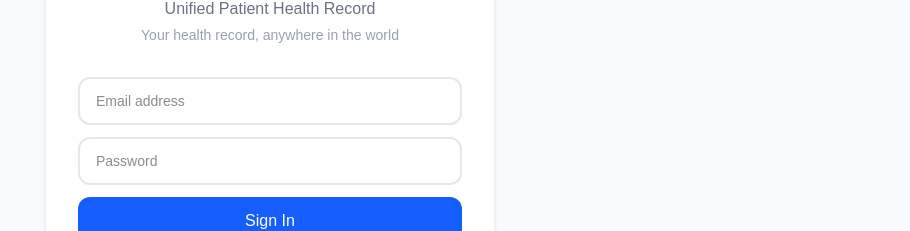
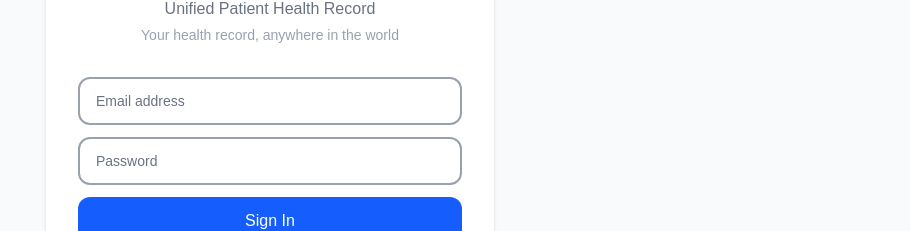
Before and after one commit to Progress21-tech/I-solutions, a Next.js app in the folder mediconnect-uphr/: page /login in a window 1280 px wide. Shown: the part 213-444 px from the top of the page, without its empty margins (370-1280 px from the left). Built offline with nearby package versions, Linux system fonts and the light colour scheme; no server answers.

Commit message:
Update page.tsx

```diff
--- a/mediconnect-uphr/app/(auth)/login/page.tsx
+++ b/mediconnect-uphr/app/(auth)/login/page.tsx
@@ -59,7 +59,6 @@ export default function LoginPage() {
       if (data.user) {
         router.push('/register/role')
       }
-
     } else {
       const { data, error } = await supabase.auth.signInWithPassword({
         email,
@@ -92,17 +91,6 @@ export default function LoginPage() {
     setLoading(false)
   }
 
-  {/* Password requirements */}
-{isSignUp && password.length > 0 && (
-  <div className="space-y-1">
-    <p className={`text-xs flex items-center gap-2 ${password.length >= 8 ? 'text-green-500' : 'text-red-400'}`}>
-      {password.length >= 8 ? '✓' : '✗'} At least 8 characters
-    </p>
-    <p className={`text-xs flex items-center gap-2 ${/\d/.test(password) ? 'text-green-500' : 'text-red-400'}`}>
-      {/\d/.test(password) ? '✓' : '✗'} Contains at least one number
-    </p>
-  </div>
-)}
   return (
     <div className="min-h-screen flex items-center justify-center bg-gray-50">
       <div className="bg-white p-8 rounded-2xl shadow-md w-full max-w-md">
@@ -121,7 +109,7 @@ export default function LoginPage() {
             value={email}
             onChange={(e) => setEmail(e.target.value)}
             placeholder="Email address"
-            className="w-full border-2 border-gray-200 rounded-xl px-4 py-3 text-sm focus:outline-none focus:border-blue-600"
+            className="w-full bg-white border-2 border-gray-400 rounded-xl px-4 py-3 text-sm text-gray-900 placeholder-gray-500 focus:outline-none focus:border-blue-600"
           />
           <input
             type="password"
@@ -129,8 +117,21 @@ export default function LoginPage() {
             onChange={(e) => setPassword(e.target.value)}
             placeholder="Password"
             onKeyDown={(e) => e.key === 'Enter' && handleEmailAuth()}
-            className="w-full border-2 border-gray-200 rounded-xl px-4 py-3 text-sm focus:outline-none focus:border-blue-600"
+            className="w-full bg-white border-2 border-gray-400 rounded-xl px-4 py-3 text-sm text-gray-900 placeholder-gray-500 focus:outline-none focus:border-blue-600"
           />
+
+          {/* Password requirements */}
+          {isSignUp && password.length > 0 && (
+            <div className="space-y-1">
+              <p className={`text-xs flex items-center gap-2 ${password.length >= 8 ? 'text-green-500' : 'text-red-400'}`}>
+                {password.length >= 8 ? '✓' : '✗'} At least 8 characters
+              </p>
+              <p className={`text-xs flex items-center gap-2 ${/\d/.test(password) ? 'text-green-500' : 'text-red-400'}`}>
+                {/\d/.test(password) ? '✓' : '✗'} Contains at least one number
+              </p>
+            </div>
+          )}
+
           {error && (
             <p className={`text-sm ${error.includes('Check your email') ? 'text-green-500' : 'text-red-500'}`}>
               {error}
```
Lines whose indentation alone changed are shown as unchanged.
